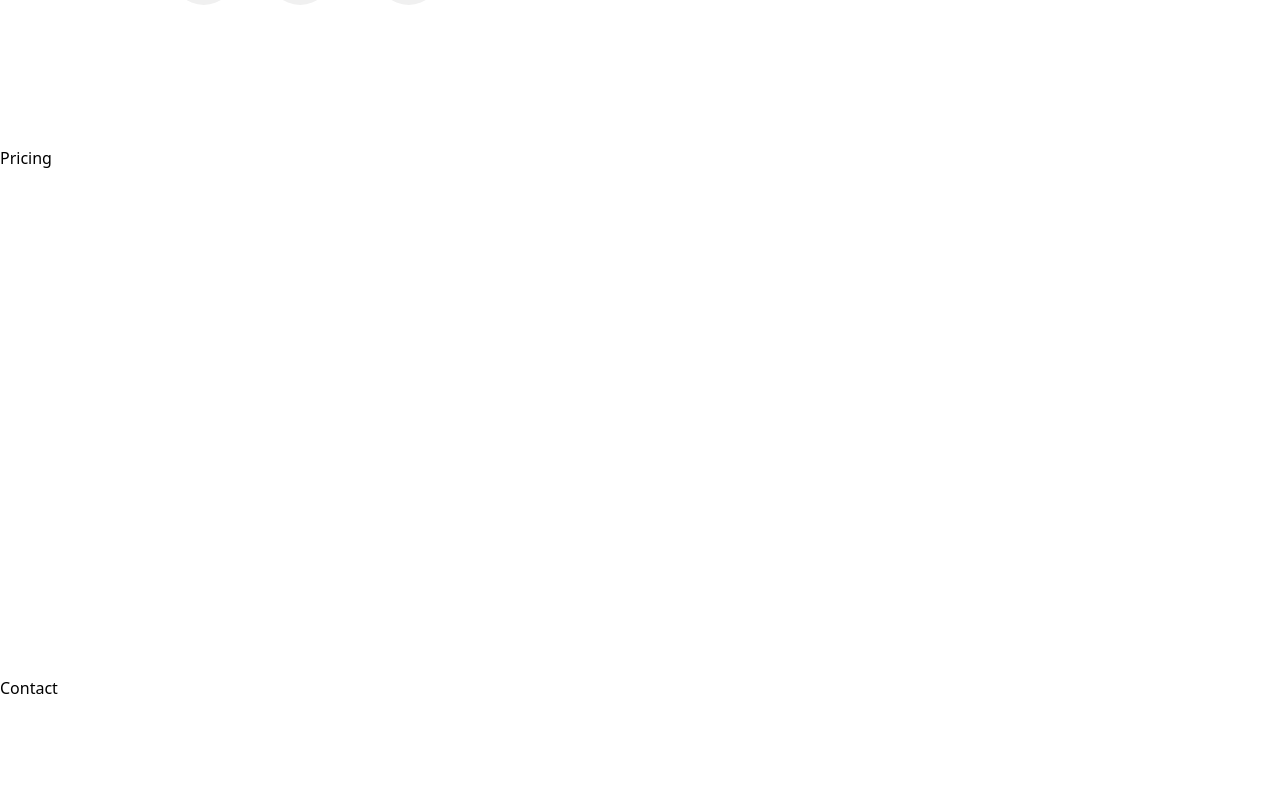
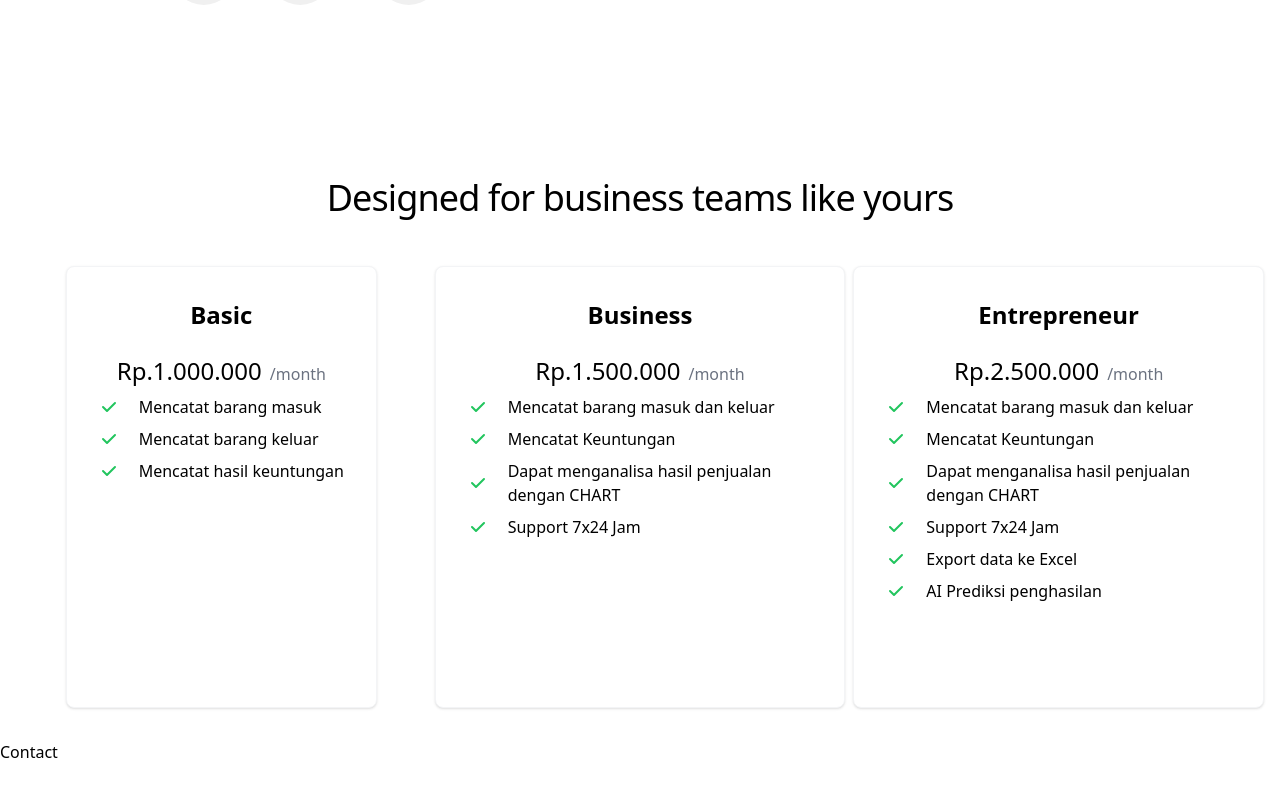
Before and after one commit to fundayluck/Keda-Tech-Test, a React (Create React App) app: page / in a window 1280 px wide. Shown: the part 994-1790 px from the top of the page. Built offline with nearby package versions, Linux system fonts and the light colour scheme.

Commit message:
belum finish

```diff
--- a/src/components/bar/MainBar.js
+++ b/src/components/bar/MainBar.js
@@ -1,6 +1,7 @@
 import React from 'react'
 import Home from '../page/Home'
 import About from '../page/About'
+import Pricing from '../page/Pricing'
 
 const MainBar = ({ homeRef, aboutRef, pricingRef, contactRef }) => {
 
@@ -12,7 +13,9 @@ const MainBar = ({ homeRef, aboutRef, pricingRef, contactRef }) => {
             <div ref={aboutRef} className='min-h-[530px] '>
                 <About />
             </div>
-            <div ref={pricingRef} className='min-h-[530px] '>Pricing</div>
+            <div ref={pricingRef} className='min-h-[530px] '>
+                <Pricing />
+            </div>
             <div ref={contactRef} className='min-h-[530px] '>Contact</div>
         </div>
     )
--- a/src/components/page/Pricing.js
+++ b/src/components/page/Pricing.js
@@ -0,0 +1,71 @@
+import React from 'react'
+
+const Pricing = () => {
+
+    const listPrice = [
+        {
+            tier: 'Basic',
+            price: "1.000.000",
+            task: [
+                "Mencatat barang masuk",
+                "Mencatat barang keluar",
+                "Mencatat hasil keuntungan"
+            ]
+        },
+        {
+            tier: 'Business',
+            price: "1.500.000",
+            task: [
+                "Mencatat barang masuk dan keluar",
+                "Mencatat Keuntungan",
+                "Dapat menganalisa hasil penjualan dengan CHART",
+                "Support 7x24 Jam"
+            ]
+        },
+        {
+            tier: 'Entrepreneur',
+            price: "2.500.000",
+            task: [
+                "Mencatat barang masuk dan keluar",
+                "Mencatat Keuntungan",
+                "Dapat menganalisa hasil penjualan dengan CHART",
+                "Support 7x24 Jam",
+                "Export data ke Excel",
+                "AI Prediksi penghasilan"
+            ]
+        },
+    ]
+
+    return (
+        <section className="bg-white">
+            <div className="py-8 px-4 mx-auto max-w-screen-xl">
+                <div className="mx-auto max-w-screen-md text-center mb-8 lg:mb-12">
+                    <h2 className="mb-4 text-4xl tracking-tight ">Designed for business teams like yours</h2>
+                </div>
+                <div className="space-y-8 lg:grid lg:grid-cols-3 sm:gap-6 xl:gap-2 lg:space-y-0">
+                    {listPrice.map((list, index) =>
+                        <div className="flex flex-col p-6 mx-auto max-w-lg text-center  bg-white rounded-lg border border-gray-100 shadow xl:p-8" key={index}>
+                            <h3 className="mb-4 text-2xl font-semibold">{list.tier}</h3>
+                            <div className="flex justify-center items-baseline my-2">
+                                <span className="mr-2 text-2xl">Rp.{list.price}</span>
+                                <span className="text-gray-500 ">/month</span>
+                            </div>
+                            <ul role="list" className="mb-8 space-y-2 text-left">
+                                {list.task.map((item, index) =>
+                                    <li className="flex items-center space-x-5" key={index}>
+                                        <svg className="flex-shrink-0 w-5 h-5 text-green-500" fill="currentColor" viewBox="0 0 20 20" xmlns="http://www.w3.org/2000/svg"><path fill-rule="evenodd" d="M16.707 5.293a1 1 0 010 1.414l-8 8a1 1 0 01-1.414 0l-4-4a1 1 0 011.414-1.414L8 12.586l7.293-7.293a1 1 0 011.414 0z" clip-rule="evenodd"></path></svg>
+                                        <span className=''>{item}</span>
+                                    </li>
+
+                                )}
+                            </ul>
+                            <a href="#" className="text-white bg-primary-600 hover:bg-primary-700 focus:ring-4 focus:ring-primary-200 font-medium rounded-lg text-sm px-5 py-2.5 text-center dark:text-white  dark:focus:ring-primary-900">Get started</a>
+                        </div>
+                    )}
+                </div>
+            </div>
+        </section >
+    )
+}
+
+export default Pricing
```
